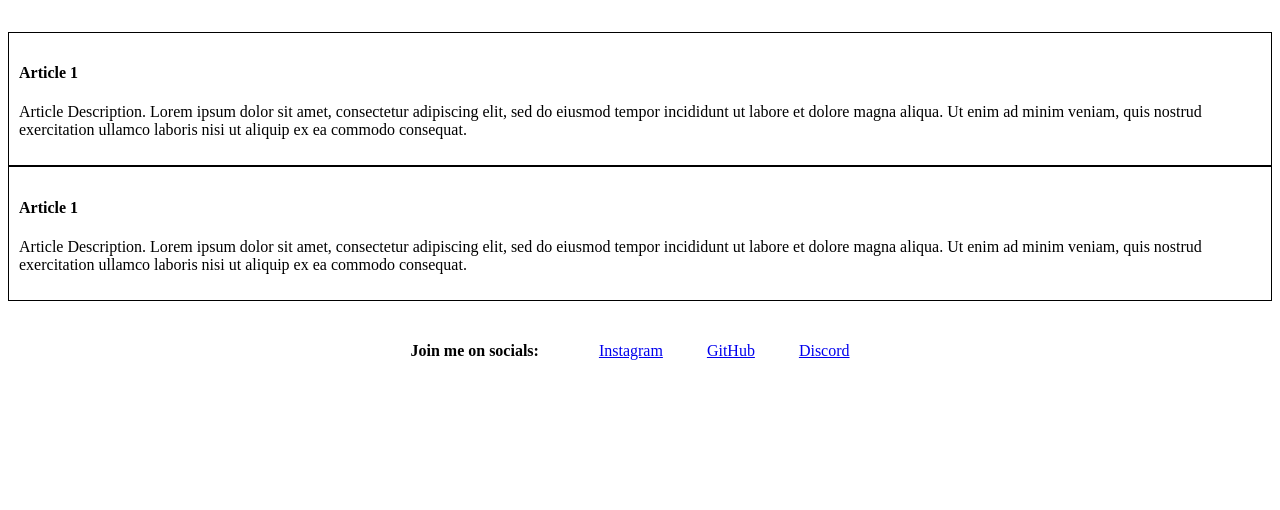
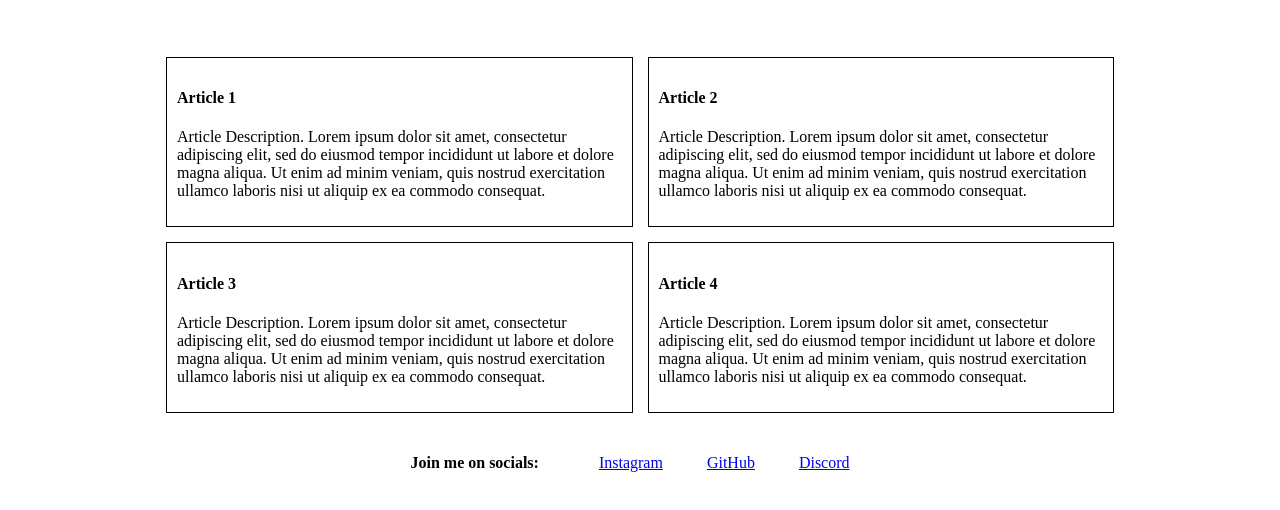
Before and after one commit to sbeujekian/Nanodegree-frontend-blog, a plain HTML site: page blog.html in a window 1280 px wide. Shown: the part 96-606 px from the top of the page. Drawn offline with Linux system fonts and the light colour scheme.

Commit message:
Adjusted layout
Created grid layout for cards and adjusted content within the page.

```diff
--- a/blog.html
+++ b/blog.html
@@ -19,19 +19,34 @@
         </nav>
     </header>
 
-    <div class="card">
-        <div class="container">
+<div class="gallery">
+    <div id="blogpost1">
+        <div class="card">
           <h4><b>Article 1</b></h4>
           <p>Article Description. Lorem ipsum dolor sit amet, consectetur adipiscing elit, sed do eiusmod tempor incididunt ut labore et dolore magna aliqua. Ut enim ad minim veniam, quis nostrud exercitation ullamco laboris nisi ut aliquip ex ea commodo consequat. </p>
         </div>
     </div>
 
-    <div class="card">
-        <div class="container">
-          <h4><b>Article 1</b></h4>
+    <div id="blogpost2">
+        <div class="card">
+          <h4><b>Article 2</b></h4>
           <p>Article Description. Lorem ipsum dolor sit amet, consectetur adipiscing elit, sed do eiusmod tempor incididunt ut labore et dolore magna aliqua. Ut enim ad minim veniam, quis nostrud exercitation ullamco laboris nisi ut aliquip ex ea commodo consequat. </p>
         </div>
     </div>
+    <div id="blogpost3">
+        <div class="card">
+          <h4><b>Article 3</b></h4>
+          <p>Article Description. Lorem ipsum dolor sit amet, consectetur adipiscing elit, sed do eiusmod tempor incididunt ut labore et dolore magna aliqua. Ut enim ad minim veniam, quis nostrud exercitation ullamco laboris nisi ut aliquip ex ea commodo consequat. </p>
+        </div>
+    </div>
+
+    <div id="blogpost4">
+        <div class="card">
+          <h4><b>Article 4</b></h4>
+          <p>Article Description. Lorem ipsum dolor sit amet, consectetur adipiscing elit, sed do eiusmod tempor incididunt ut labore et dolore magna aliqua. Ut enim ad minim veniam, quis nostrud exercitation ullamco laboris nisi ut aliquip ex ea commodo consequat. </p>
+        </div>
+    </div>
+</div>
 
     <footer>
         <h4>Join me on socials:</h4>
--- a/style.css
+++ b/style.css
@@ -33,4 +33,20 @@ footer li {
     border-color: black;
     border-style: solid;
     padding: 10px;
+    height: auto;
+    width: auto;
+    margin-left: auto;
+    margin-right: auto;
 }
+
+.gallery {
+    display: grid;
+    grid-template-columns: repeat(2, 1fr);
+    grid-template-rows: repeat(2, 1fr);
+    grid-column-gap: 15px;
+    grid-row-gap: 15px;
+    max-width: 75%;
+    margin-top: 25px;
+    margin-left: auto;
+    margin-right: auto;
+}
```
